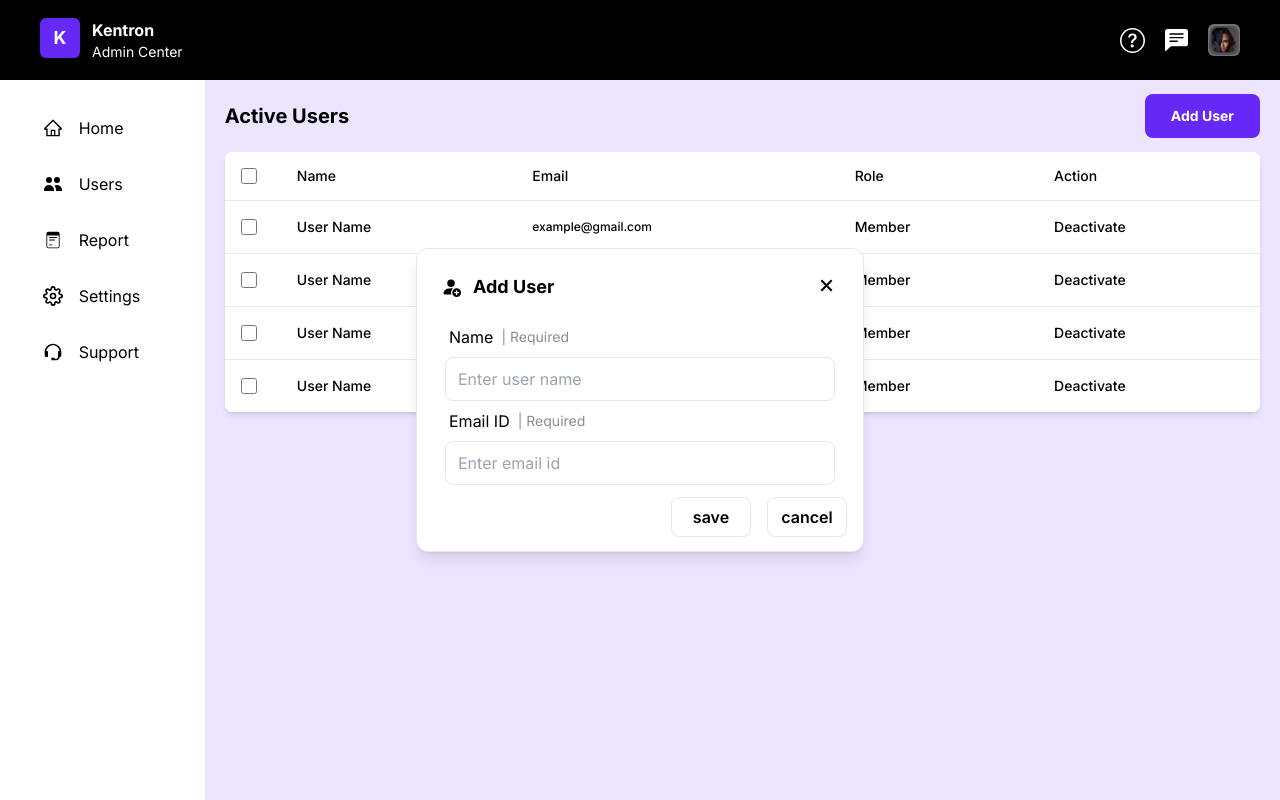
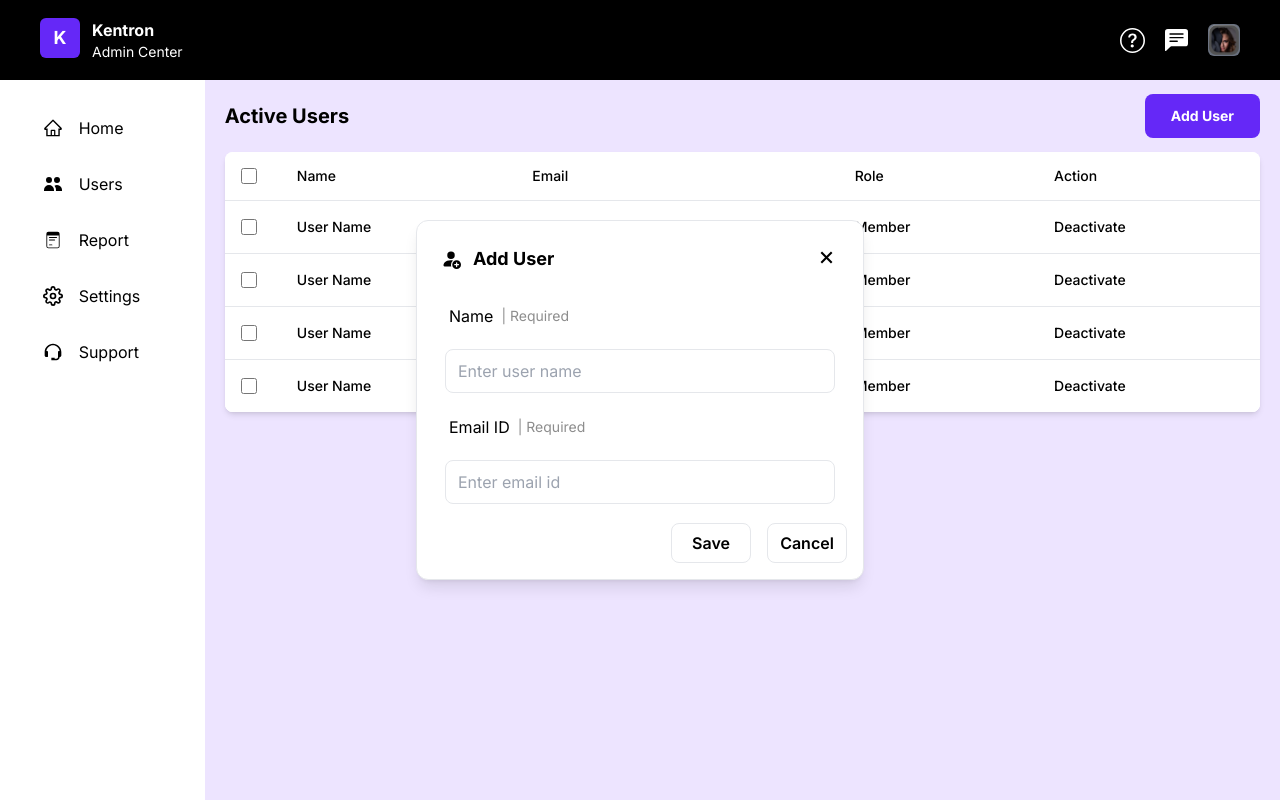
Before and after one commit to CraftonAI/Kentron_Client, a Next.js app: page /adminactive in a window 1280 px wide. Both pictures are taken after a click on the button "Add User". Built offline with nearby package versions, Linux system fonts and the light colour scheme.

Commit message:
popup changes

```diff
--- a/src/app/Admin/popups/sso.tsx
+++ b/src/app/Admin/popups/sso.tsx
@@ -7,7 +7,7 @@ interface SsoPopupProps {
 
 const SsoPopup: React.FC<SsoPopupProps> = ({ onClose }) => {
   return (
-    <div className="fixed top-1/2 left-1/2 transform -translate-x-1/2 -translate-y-1/2 bg-white w-[30%] h-[78vh] p-2 shadow-md z-50">
+    <div className="fixed top-1/2 left-1/2 transform -translate-x-1/2 -translate-y-1/2 bg-white w-[30%] h-[88vh] rounded-lg p-2 shadow-md z-50">
     <div className="flex w-full flex-col h-full">
       <div className="flex w-full justify-between my-4">
         <span className="flex font-bold text-lg mx-4">Add SSO</span>
--- a/src/app/Admin/popups/userpop.tsx
+++ b/src/app/Admin/popups/userpop.tsx
@@ -1,6 +1,6 @@
-"use client";
 import { BsPersonFillAdd } from "react-icons/bs";
-import {GrFormClose} from "react-icons/gr";
+import { GrFormClose } from "react-icons/gr";
+import React from "react";
 
 interface UserPopupProps {
   onClose: () => void;
@@ -8,37 +8,59 @@ interface UserPopupProps {
 
 const UserPopup: React.FC<UserPopupProps> = ({ onClose }) => {
   return (
-    <div className="fixed top-1/2 left-1/2 border rounded-xl shadow-lg transform -translate-x-1/2 -translate-y-1/2 bg-white w-[35%] h-[38vh] p-2 z-50">
+    <div className="fixed top-1/2 left-1/2 border rounded-xl shadow-lg transform -translate-x-1/2 -translate-y-1/2 bg-white w-[90%] max-w-md h-[45vh] p-2 z-50">
       <div className="flex w-full flex-col h-full">
         <div className="flex w-full justify-between my-4">
           <span className="flex font-bold text-lg mx-4 w-full h-full items-center">
             <BsPersonFillAdd size={20} />
             <div className="flex mx-3">Add User</div>
           </span>
-        <span onClick={onClose} className="flex cursor-pointer mx-4"><GrFormClose size={25} /></span>
+          <span onClick={onClose} className="flex cursor-pointer mx-4">
+            <GrFormClose size={25} />
+          </span>
         </div>
         <div className="flex flex-col justify-around flex-1">
+          {/* Name */}
           <div className="flex w-full mx-6 my-2">
             <span className="flex text-md h-full items-center">Name</span>
-          <span className="flex h-full items-center text-[#8D8D8D] text-sm mx-2">| Required</span>
+            <span className="flex h-full items-center text-[#8D8D8D] text-sm mx-2">
+              | Required
+            </span>
           </div>
           <div className="flex w-full">
-          <input placeholder="Enter user name" type="text" className="flex p-3 h-11 w-full mx-5 rounded-lg border" />
+            <input
+              placeholder="Enter user name"
+              type="text"
+              className="flex p-3 h-11 w-full mx-5 rounded-lg border"
+            />
           </div>
 
+          {/* Email ID */}
           <div className="flex w-full mx-6 my-2">
             <span className="flex text-md h-full items-center">Email ID </span>
-          <span className="flex h-full items-center text-[#8D8D8D] text-sm mx-2">| Required</span>
+            <span className="flex h-full items-center text-[#8D8D8D] text-sm mx-2">
+              | Required
+            </span>
           </div>
 
           <div className="flex w-full">
-          <input placeholder="Enter email id" type="text" className="flex p-3 h-11 w-full mb-3 mx-5 rounded-lg border" />
+            <input
+              placeholder="Enter email id"
+              type="text"
+              className="flex p-3 h-11 w-full mb-3 mx-5 rounded-lg border"
+            />
           </div>
-
         </div>
         <div className="flex w-full h-12 justify-end">
-        <button className="flex mx-2 hover:bg-[#6528F7] hover:border-none justify-center items-center border text-black font-semibold w-20 h-10 rounded-lg hover:text-white">save</button>
-        <button onClick={onClose} className="flex mx-2 hover:bg-[#6528F7] hover:border-none justify-center items-center border text-black font-semibold w-20 h-10 rounded-lg hover:text-white">cancel</button>
+          <button className="flex mx-2 hover:bg-[#6528F7] hover:border-none justify-center items-center border text-black font-semibold w-20 h-10 rounded-lg hover:text-white">
+            Save
+          </button>
+          <button
+            onClick={onClose}
+            className="flex mx-2 hover:bg-[#6528F7] hover:border-none justify-center items-center border text-black font-semibold w-20 h-10 rounded-lg hover:text-white"
+          >
+            Cancel
+          </button>
         </div>
       </div>
     </div>
```
Lines whose indentation alone changed are shown as unchanged.
